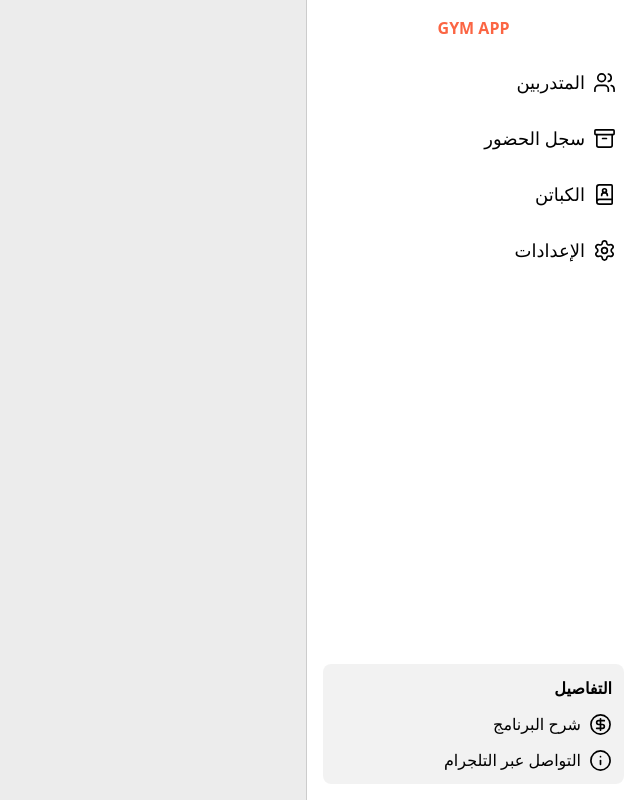
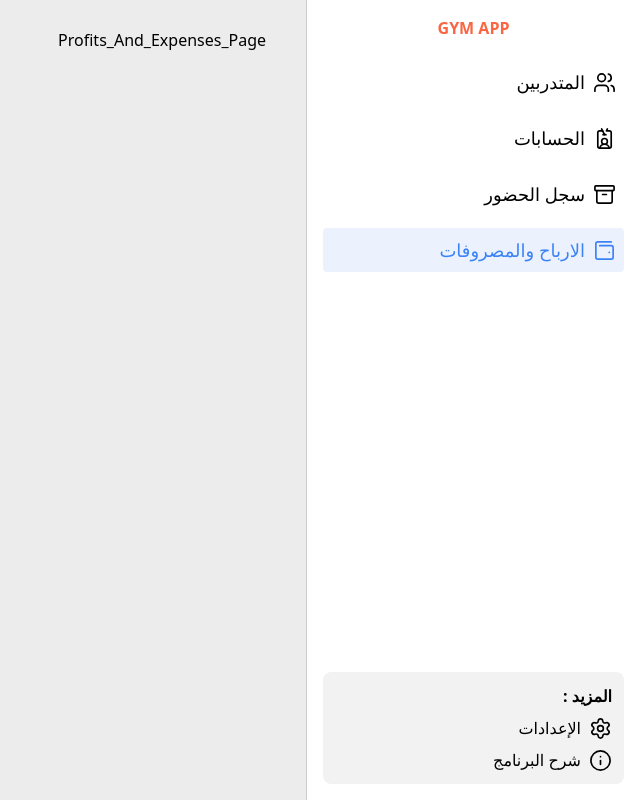
Before and after one commit to Mustafa-3000-xyz/gym-app, a React (Vite) app: page /profits-and-expenses-page in a window 1280 px wide. Shown: the whole page, without its empty margins (640-1280 px from the left). Built offline with nearby package versions, Linux system fonts and the light colour scheme.

Commit message:
Refactor app structure: replace Captains page with Accounts and Profits pages, update sidebar links and types

```diff
--- a/src/App.tsx
+++ b/src/App.tsx
@@ -3,7 +3,8 @@ import Trainers_Page from "./Pages/Trainers-page/Trainers_Page";
 import Settings_Page from "./Pages/Settings-page/Settings_Page";
 import SideBar from "./Global-components/Sidebar/SideBar";
 import Attendance_Recorde_Page from "./Pages/Attendance-recorde-page/Attendance_Recorde_Page";
-import Captains_Page from "./Pages/Captains-page/Captains_Page";
+import Profits_And_Expenses_Page from "./Pages/Profits-and-expenses-page/Profits_And_Expenses_Page";
+import Accountes_Page from "./Pages/Accountes-page/Accountes_Page";
 // ========================================================== //
 function App() {
   return <main dir="rtl" className="flex">
@@ -15,8 +16,9 @@ function App() {
 
         <Route path="/trainers-page" element={<Trainers_Page />} />
         <Route path="/settings-page" element={<Settings_Page />} />
-        <Route path="/captains-page" element={<Captains_Page />} />
+        <Route path="/accountes-page" element={<Accountes_Page />} />
         <Route path="/attendance-recorde-page" element={<Attendance_Recorde_Page />} />
+        <Route path="/profits-and-expenses-page" element={<Profits_And_Expenses_Page />} />
       </Routes>
     </div>
   </main>
--- a/src/Global-components/Sidebar/SideBar.tsx
+++ b/src/Global-components/Sidebar/SideBar.tsx
@@ -1,11 +1,12 @@
-import { Archive, BookUser, CircleDollarSign, Info, Settings, Users } from "lucide-react";
+import { Archive, IdCardLanyard, Info, Settings, Users, WalletMinimal } from "lucide-react";
 import { Link } from "react-router-dom";
 import Sidebar_Links from "./Sidebar-links/Sidebar_Links";
 // ========================================================== //
 export default function SideBar() {
     return <nav className={`
-            sticky top-0
-            bg-white h-screen px-4 w-[450px] flex flex-col justify-between pt-4 border-e border-black/20
+            sticky top-0 h-screen p-4 pb-0
+            flex flex-col justify-between
+            bg-white w-[450px] border-e border-black/20
         `}
     >
         <div className="mb-5 text-center" dir="ltr">
@@ -23,6 +24,15 @@ export default function SideBar() {
             />
 
             <Sidebar_Links
+                linkName="الحسابات"
+                path="/accountes-page"
+                icon={<IdCardLanyard
+                    size={23}
+                    strokeWidth={1.75}
+                />}
+            />
+
+            <Sidebar_Links
                 linkName="سجل الحضور"
                 path="/attendance-recorde-page"
                 icon={<Archive
@@ -32,19 +42,9 @@ export default function SideBar() {
             />
 
             <Sidebar_Links
-                linkName="الكباتن"
-                path="/captains-page"
-                icon={<BookUser
-                    size={23}
-                    strokeWidth={1.75}
-                />}
-            />
-
-
-            <Sidebar_Links
-                linkName="الإعدادات"
-                path="/settings-page"
-                icon={<Settings
+                linkName="الارباح والمصروفات"
+                path="/profits-and-expenses-page"
+                icon={<WalletMinimal
                     size={23}
                     strokeWidth={1.75}
                 />}
@@ -52,21 +52,30 @@ export default function SideBar() {
         </ul>
 
         <div className="select-none bg-black/5 mb-4 rounded-lg p-3">
-            <h3 className="mb-3 font-bold">التفاصيل</h3>
+            <h3 className="mb-2 font-bold">
+                المزيد :
+            </h3>
 
             <div>
-                <Link to={"/profits-page"} className="hover:underline">
-                    <div className="flex items-center gap-2 mb-3">
-                        <CircleDollarSign size={23} color="#000" strokeWidth={1.75} />
-                        <span>شرح البرنامج</span>
+                <Link to={"/settings-page"} className="hover:underline">
+                    <div className="flex items-center gap-2 mb-2">
+                        <Settings
+                            size={23}
+                            strokeWidth={1.75}
+                        />
+                        <span>
+                            الإعدادات
+                        </span>
                     </div>
                 </Link>
 
-
-                <Link to={"/expenses-page"} className="hover:underline">
+                <Link to={"/profits-page"} className="hover:underline">
                     <div className="flex items-center gap-2">
-                        <Info size={23} color="#000" strokeWidth={1.75} />
-                        <span>التواصل عبر التلجرام</span>
+                        <Info
+                            size={23}
+                            strokeWidth={1.75}
+                        />
+                        <span>شرح البرنامج</span>
                     </div>
                 </Link>
             </div>
--- /dev/null
+++ b/src/Pages/Accountes-page/Accountes_Page.tsx
@@ -0,0 +1,4 @@
+// ========================================================== //
+export default function Accountes_Page() {
+    return <div>Accountes_Page</div>
+}
--- a/src/Pages/Captains-page/Captains_Page.tsx
+++ /dev/null
@@ -1,4 +0,0 @@
-// ========================================================== //
-export default function Captains_Page() {
-    return <div>Captains_Page</div>
-}
--- /dev/null
+++ b/src/Pages/Profits-and-expenses-page/Profits_And_Expenses_Page.tsx
@@ -0,0 +1,5 @@
+export default function Profits_And_Expenses_Page() {
+    return (
+        <div>Profits_And_Expenses_Page</div>
+    )
+}
--- a/src/Rtk/Slices/accountsSlice.ts
+++ b/src/Rtk/Slices/accountsSlice.ts
@@ -1,6 +1,6 @@
 import { createAsyncThunk, createSlice } from "@reduxjs/toolkit";
 import { accountsTable } from "../tables";
-import { accounte } from "@/Pages/Captains-page/types";
+import { accounte } from "@/Pages/Accountes-page/types";
 import { updatePropertyInAccount_Type, updateSomePropertiesInAccount_Type } from "../types";
 // ======================================= //
 export const getAllAccountes = createAsyncThunk("accountsSlice/getAllAccountes", async function () {
--- a/src/Rtk/types.ts
+++ b/src/Rtk/types.ts
@@ -1,4 +1,4 @@
-import { accounte } from "@/Pages/Captains-page/types";
+import { accounte } from "@/Pages/Accountes-page/types";
 import { trainer } from "@/Pages/Trainers-page/types";
 // ========================================================== //
 type updateOneColumnInTrainer =
```
Also changed, not shown: src/Pages/Accountes-page/types.ts (renamed from src/Pages/Captains-page/types.ts).
